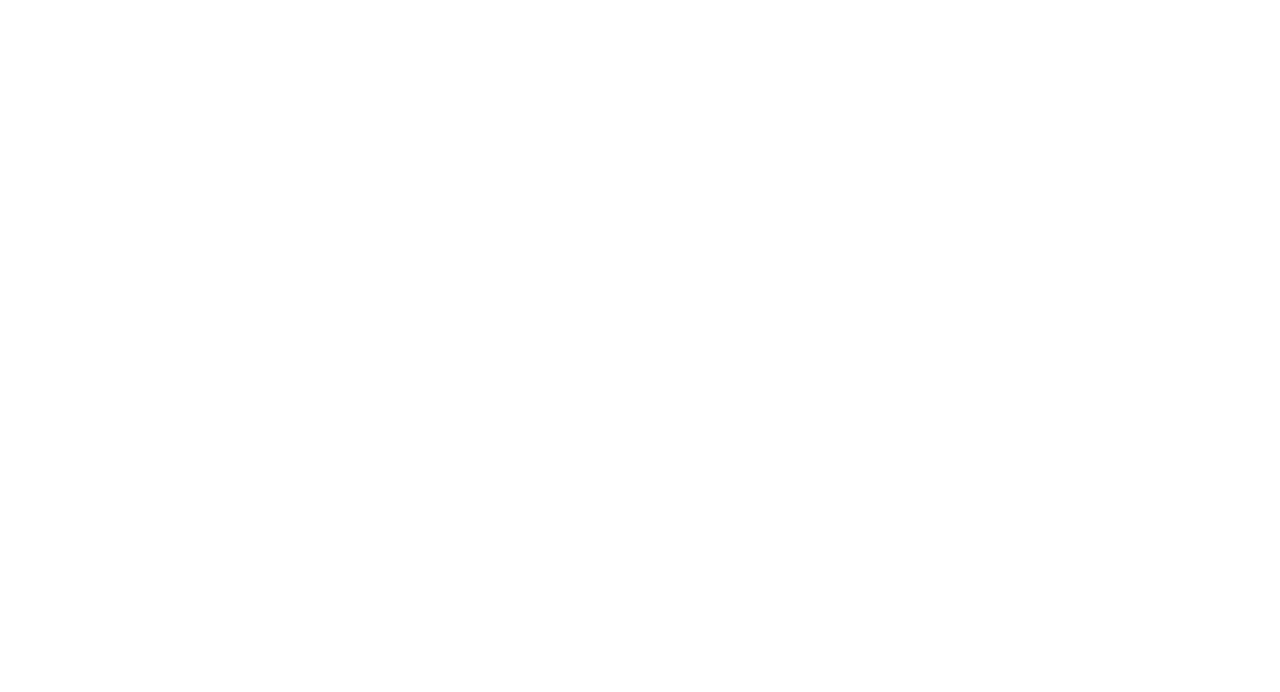
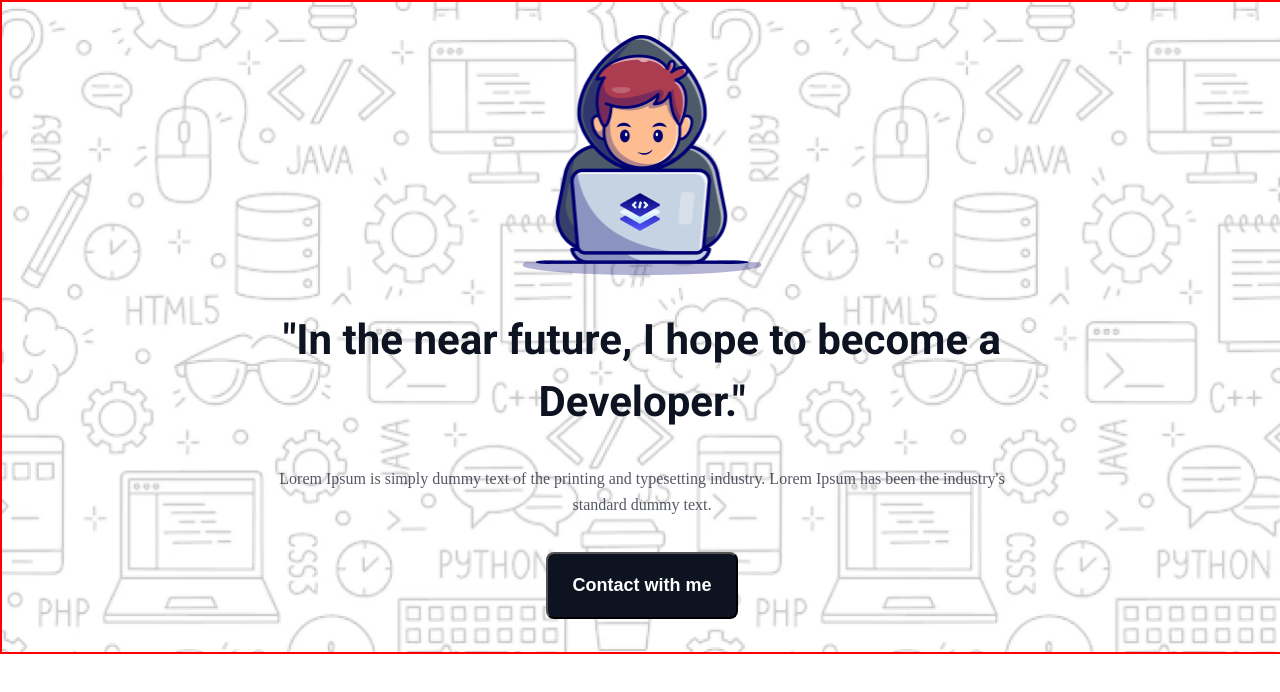
Before and after one commit to wahedpro/Assignment-1, a plain HTML site: page index.html in a window 1280 px wide. Drawn offline with Linux system fonts and the light colour scheme; a web font is replaced by a local one.

Commit message:
banner section complete

```diff
--- a/index.html
+++ b/index.html
@@ -7,6 +7,13 @@
     <link rel="stylesheet" href="style.css">
 </head>
 <body>
-
+    <header class="banner-container">
+        <div class="banner-content">
+            <img sizes="140px" src="assets/Group.png" alt="profile logo">
+            <h3>"In the near future, I hope to become a <br> Developer."</h3>
+            <p>Lorem Ipsum is simply dummy text of the printing and typesetting industry. Lorem Ipsum has been the industry's <br> standard dummy text.</p>
+            <button>Contact with me</button>
+        </div>
+    </header>
 </body>
 </html>
--- a/style.css
+++ b/style.css
@@ -1,6 +1,56 @@
 /* import font */
 @import url('https://fonts.googleapis.com/css2?family=Azeret+Mono:ital,wght@0,100..900;1,100..900&display=swap');
+@import url('https://fonts.googleapis.com/css2?family=Roboto:ital,wght@0,100;0,300;0,400;0,500;0,700;0,900;1,100;1,300;1,400;1,500;1,700;1,900&display=swap');
 
+*{
+    margin: 0;
+    padding: 0;
+}
 body{
-    font-family: "Azeret Mono", monospace;
+    font-family: "Azeret Mono";
 }
+
+/* this banner section style */
+.banner-container{
+    width: 100%;
+    border: 2px solid red;
+    background-image: url("assets/Hero-bg.png");
+    background-position: center;
+    background-repeat: no-repeat;
+    background-size: cover;
+}
+.banner-content{
+    display: flex;
+    flex-direction: column;
+    justify-content: space-evenly;
+    align-items: center;
+    text-align: center;
+    height: 650px;
+    color: rgb(13, 19, 33);
+}
+.banner-content img{
+    width: 240px;
+    height: 240px;
+}
+.banner-content h3{
+    font-size: 42px;
+    font-weight: 700;
+    font-family: "Roboto";
+    line-height: 62px;
+    letter-spacing: 10%;
+}
+.banner-content p{
+    font-size: 16px;
+    font-weight: 400;
+    line-height: 26px;
+    letter-spacing: 0%;
+    opacity: 0.7;
+}
+.banner-content button{
+    border-radius: 8px;
+    color: rgb(255, 255, 255);
+    font-size: 18px;
+    font-weight: 600;
+    padding: 21px 24px 21px 24px;
+    background: rgb(13, 19, 33);
+}
```
